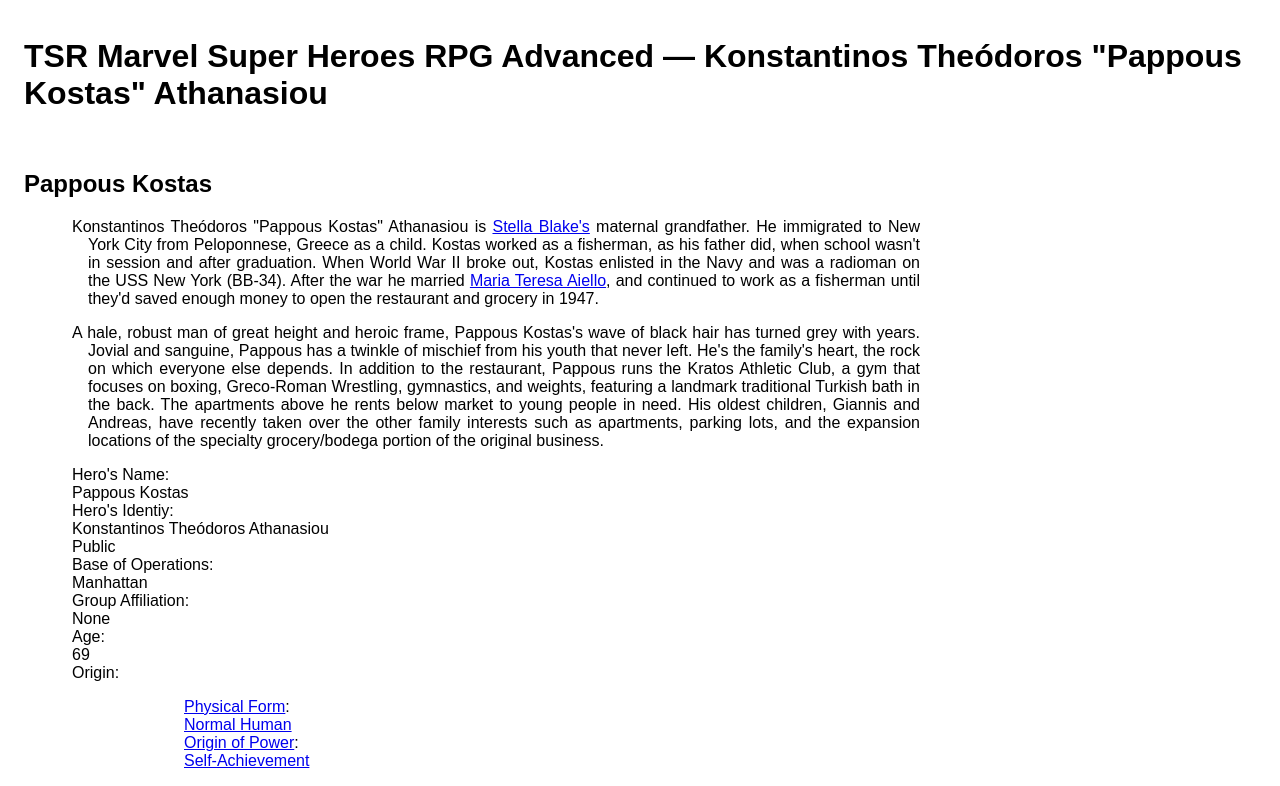
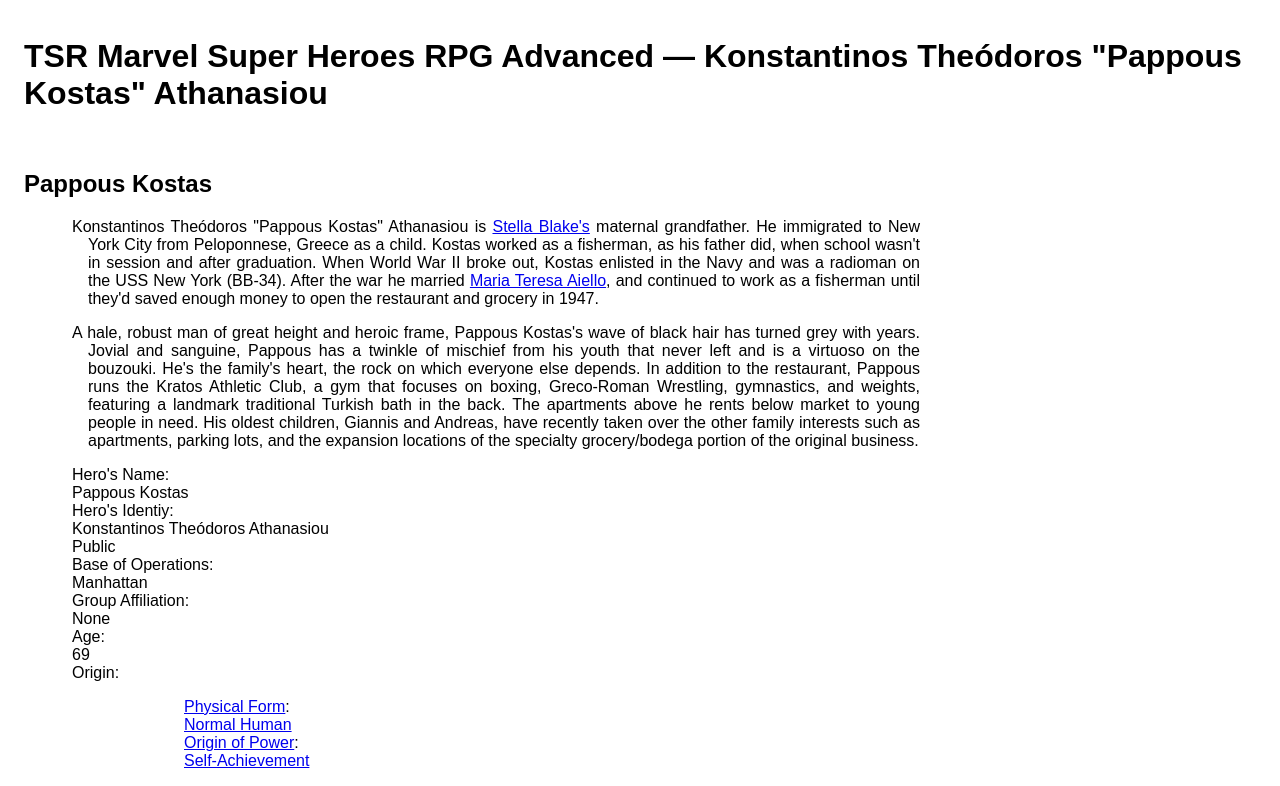
Before and after one commit to FASERIP/characters, a plain HTML site: page npc/pappous.html in a window 1280 px wide. Shown: the top 786 px of the page. Drawn offline with Linux system fonts and the light colour scheme.

Commit message:
bouzouki

```diff
--- a/npc/pappous.html
+++ b/npc/pappous.html
@@ -59,13 +59,13 @@
         </p>
         <p>
             A hale, robust man of great height and heroic frame, Pappous Kostas's wave of black hair has turned grey
-            with years. Jovial and sanguine, Pappous has a twinkle of mischief from his youth that never left. He's the
-            family's heart, the rock on which everyone else depends. In addition to the restaurant, Pappous runs the
-            Kratos Athletic Club, a gym that focuses on boxing, Greco-Roman Wrestling, gymnastics, and weights,
-            featuring a landmark traditional Turkish bath in the back. The apartments above he rents below market to
-            young people in need. His oldest children, Giannis and Andreas, have recently taken over the other family
-            interests such as apartments, parking lots, and the expansion locations of the specialty grocery/bodega
-            portion of the original business.
+            with years. Jovial and sanguine, Pappous has a twinkle of mischief from his youth that never left and is a
+            virtuoso on the bouzouki. He's the family's heart, the rock on which everyone else depends. In addition to
+            the restaurant, Pappous runs the Kratos Athletic Club, a gym that focuses on boxing, Greco-Roman Wrestling,
+            gymnastics, and weights, featuring a landmark traditional Turkish bath in the back. The apartments above he
+            rents below market to young people in need. His oldest children, Giannis and Andreas, have recently taken
+            over the other family interests such as apartments, parking lots, and the expansion locations of the
+            specialty grocery/bodega portion of the original business.
         </p>
         <dl>
             <dt>Hero's Name</dt>
```
